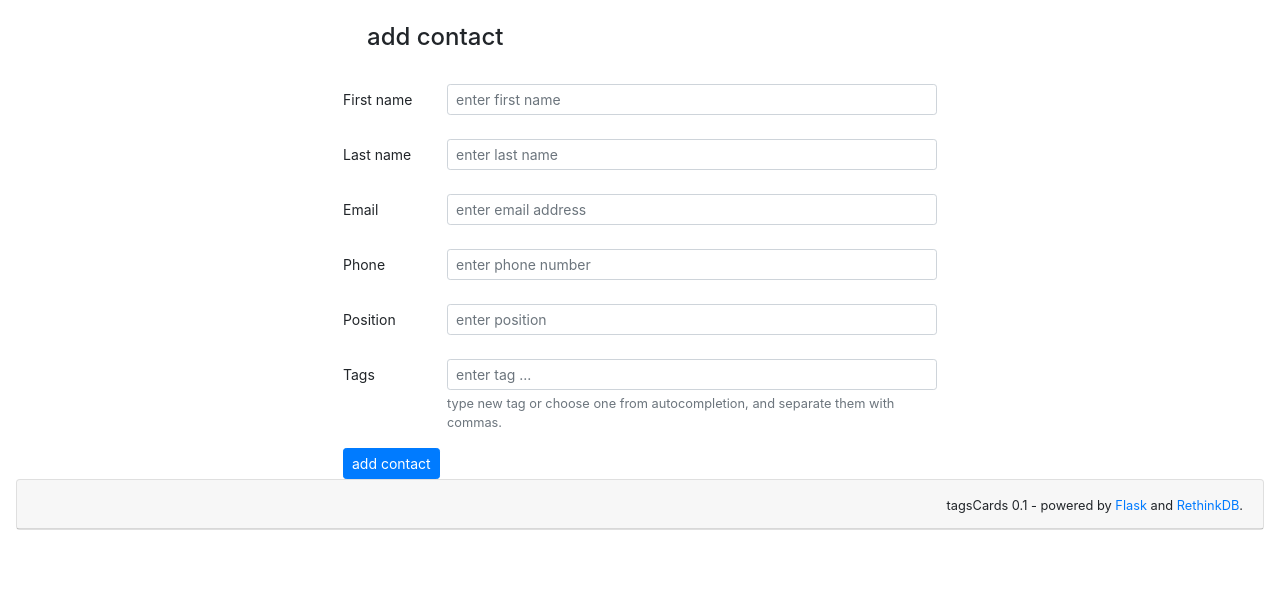
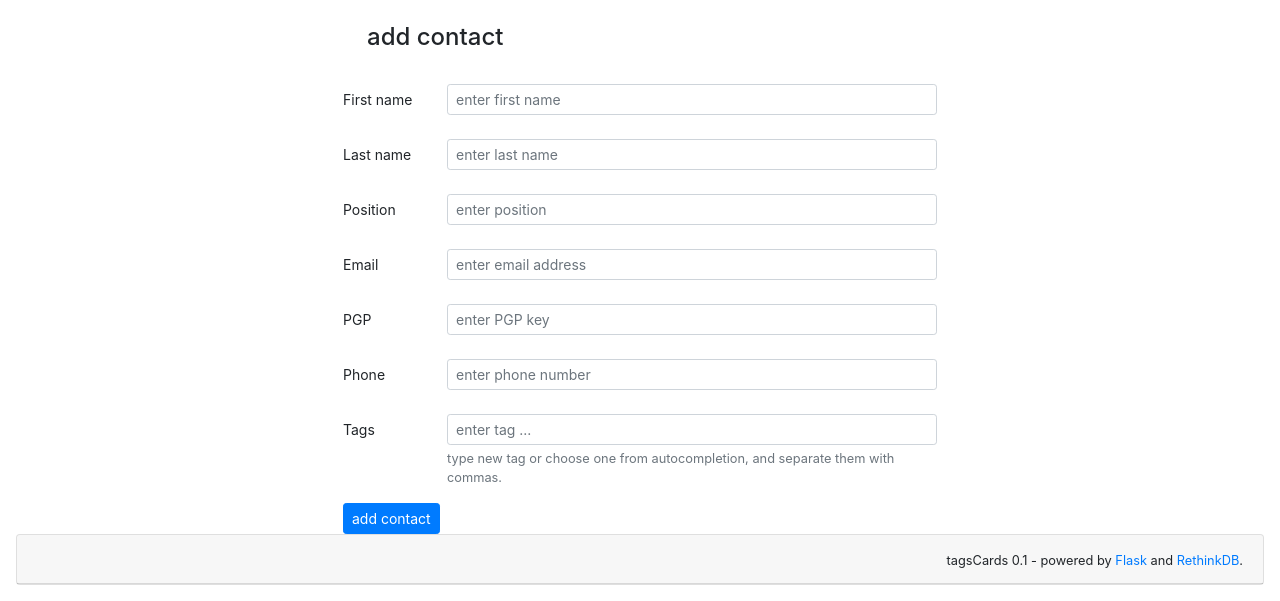
Before and after one commit to vmapps/tagscards, a Flask app: template web/templates/contacts_edit.html in a window 1280 px wide. Shown: the part 240-841 px from the top of the page. Before the commit the page ends 770 px from the top, so only its background shows below. Run offline with Flask 2, Linux system fonts and the light colour scheme; the template is opened without the code that fills it, so the values that code supplies are empty; some libraries are stand-ins or nearby versions.

Commit message:
add PGP field

```diff
--- a/web/static/js/custom.js
+++ b/web/static/js/custom.js
@@ -1,13 +1,28 @@
+// https://learnersbucket.com/examples/bootstrap4/custom-confirm-box-with-bootstrap/
+function confirmDialog(message,handler) {
 
-function go_clic() {
-    alert('CLIC');
+    $(`<div class="modal" tabindex="-1" role="dialog" id="confirmModal">
+        <div class="modal-dialog" role="document">
+            <div class="modal-content">
+                <div class="modal-header">
+                    <h5 class="modal-title">${message}</h5>
+                </div>
+                <div class="modal-footer">
+                    <button class="btn btn-sm btn-success btn-yes text-white">yes</button>
+                    <button class="btn btn-sm btn-danger btn-no text-white">no</button>
+                </div>
+            </div>
+        </div>
+    </div>`).appendTo('body');
+
+    $("#confirmModal").modal( {backdrop:'static',keyboard:false} );
+    $("#confirmModal").on('hidden.bs.modal', function() { $("#confirmModal").remove(); });
+    $(".btn-yes").click( function() { handler(true); $("#confirmModal").modal("hide"); });
+    $(".btn-no").click( function() { handler(false); $("#confirmModal").modal("hide"); });
 }
 
+// jQuery ready
 $( document ).ready(function() {
-
-    // $('#search_button').click( function(){
-    //     go_clic();
-    // });
 
     $('#search_form').submit( function(event){
         // remove spaces, trailing commas and convert to lowercase
@@ -19,13 +34,26 @@ $( document ).ready(function() {
         return false;
     });
 
-    if ( $("#contact_tags").length ) {
+    if( $('#contact_tags').length ) {
         // https://github.com/amsify42/jquery.amsify.suggestags#suggestions-through-ajax
-        $.getJSON( "/ajax/tags", function(data) {
+        $.getJSON( '/ajax/tags', function(data) {
             $('input[name="contact_tags"]').amsifySuggestags({
                 // showAllSuggestions: true,
                 suggestions: data['tags']
             },'refresh');
         });
     }
+
+    if( $('#test').length ) {
+        $('#test').click( function(){
+            confirmDialog('are you sure ?', (ans) => {
+                if (ans) {
+                   console.log("yes");
+                } else {
+                   console.log("no");
+                }
+            });
+        });
+    }
+
 });
--- a/web/templates/contacts_edit.html
+++ b/web/templates/contacts_edit.html
@@ -20,21 +20,27 @@
         </div>
     </div>
     <div class="form-group row">
+        <label for="contact_position" class="col-sm-2 col-form-label-sm">Position</label>
+        <div class="col-sm-10">
+            <input type="text" class="form-control form-control-sm" name="contact_position" value="{{ contact.position }}" placeholder="enter position">
+        </div>
+    </div>
+    <div class="form-group row">
         <label for="contact_email" class="col-sm-2 col-form-label-sm">Email</label>
         <div class="col-sm-10">
             <input type="email" class="form-control form-control-sm" name="contact_email" value="{{ contact.email }}" placeholder="enter email address">
         </div>
     </div>
     <div class="form-group row">
+        <label for="contact_pgp" class="col-sm-2 col-form-label-sm">PGP</label>
+        <div class="col-sm-10">
+            <input type="pgp" class="form-control form-control-sm" name="contact_pgp" value="{{ contact.pgp }}" placeholder="enter PGP key">
+        </div>
+    </div>
+    <div class="form-group row">
         <label for="contact_phone" class="col-sm-2 col-form-label-sm">Phone</label>
         <div class="col-sm-10">
             <input type="text" class="form-control form-control-sm" name="contact_phone" value="{{ contact.phone }}" placeholder="enter phone number">
-        </div>
-    </div>
-    <div class="form-group row">
-        <label for="contact_position" class="col-sm-2 col-form-label-sm">Position</label>
-        <div class="col-sm-10">
-            <input type="text" class="form-control form-control-sm" name="contact_position" value="{{ contact.position }}" placeholder="enter position">
         </div>
     </div>
     <div class="form-group row">
--- a/web/views.py
+++ b/web/views.py
@@ -92,9 +92,10 @@ def contacts_add():
         contact = {}
         contact['lname'] = data['contact_lname']
         contact['fname'] = data['contact_fname']
+        contact['position'] = data['contact_position']
         contact['email'] = data['contact_email']
+        contact['pgp'] = data['contact_pgp']
         contact['phone'] = data['contact_phone']
-        contact['position'] = data['contact_position']
         if( data['contact_tags'] ):
             contact['tags'] = data['contact_tags'].split(',')
         else:
@@ -115,9 +116,10 @@ def contacts_mod(id):
         contact = {}
         contact['lname'] = data['contact_lname']
         contact['fname'] = data['contact_fname']
+        contact['position'] = data['contact_position']
         contact['email'] = data['contact_email']
+        contact['pgp'] = data['contact_pgp']
         contact['phone'] = data['contact_phone']
-        contact['position'] = data['contact_position']
         if( data['contact_tags'] ):
             contact['tags'] = data['contact_tags'].split(',')
         else:
```
Also changed, not shown: web/templates/contacts_list.html (+6 -2 lines), README.md.
